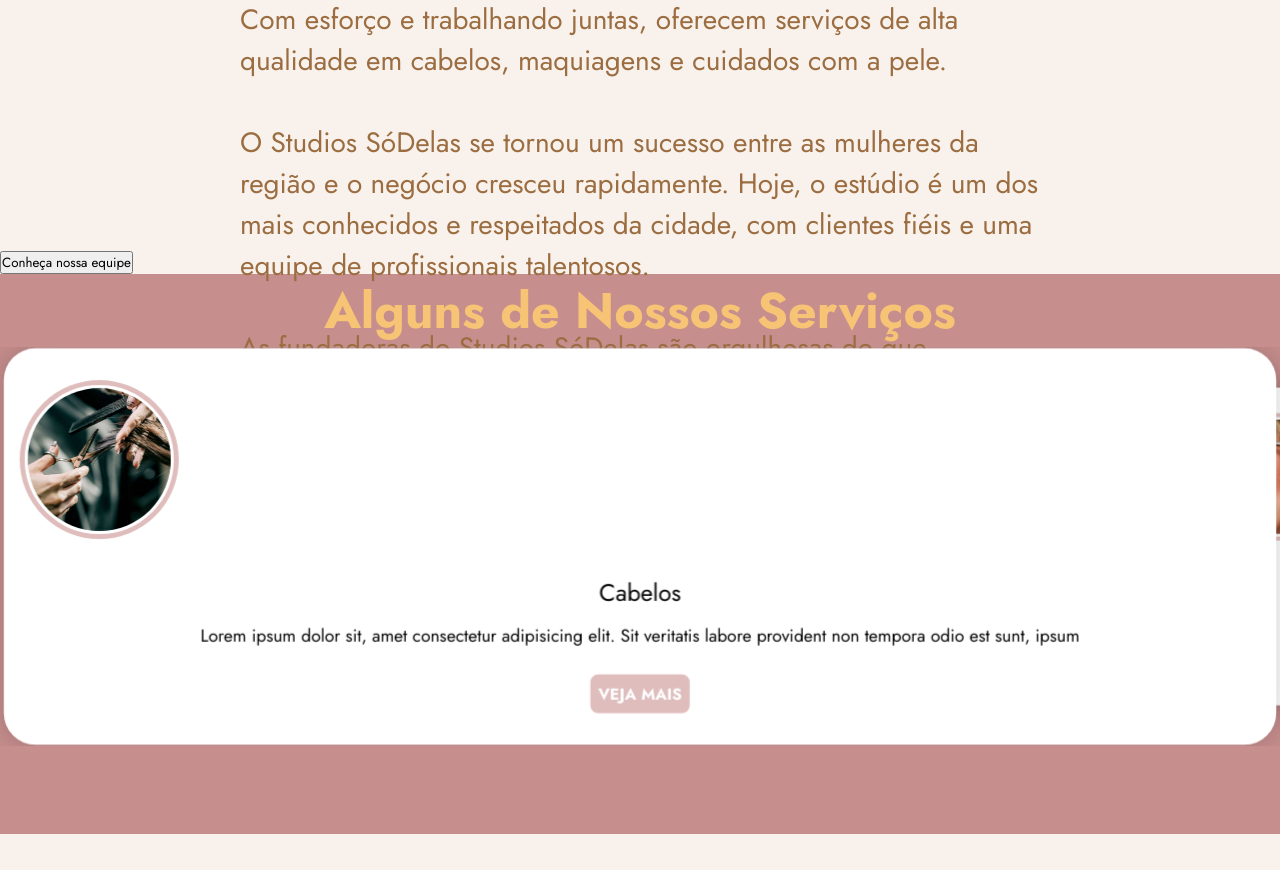
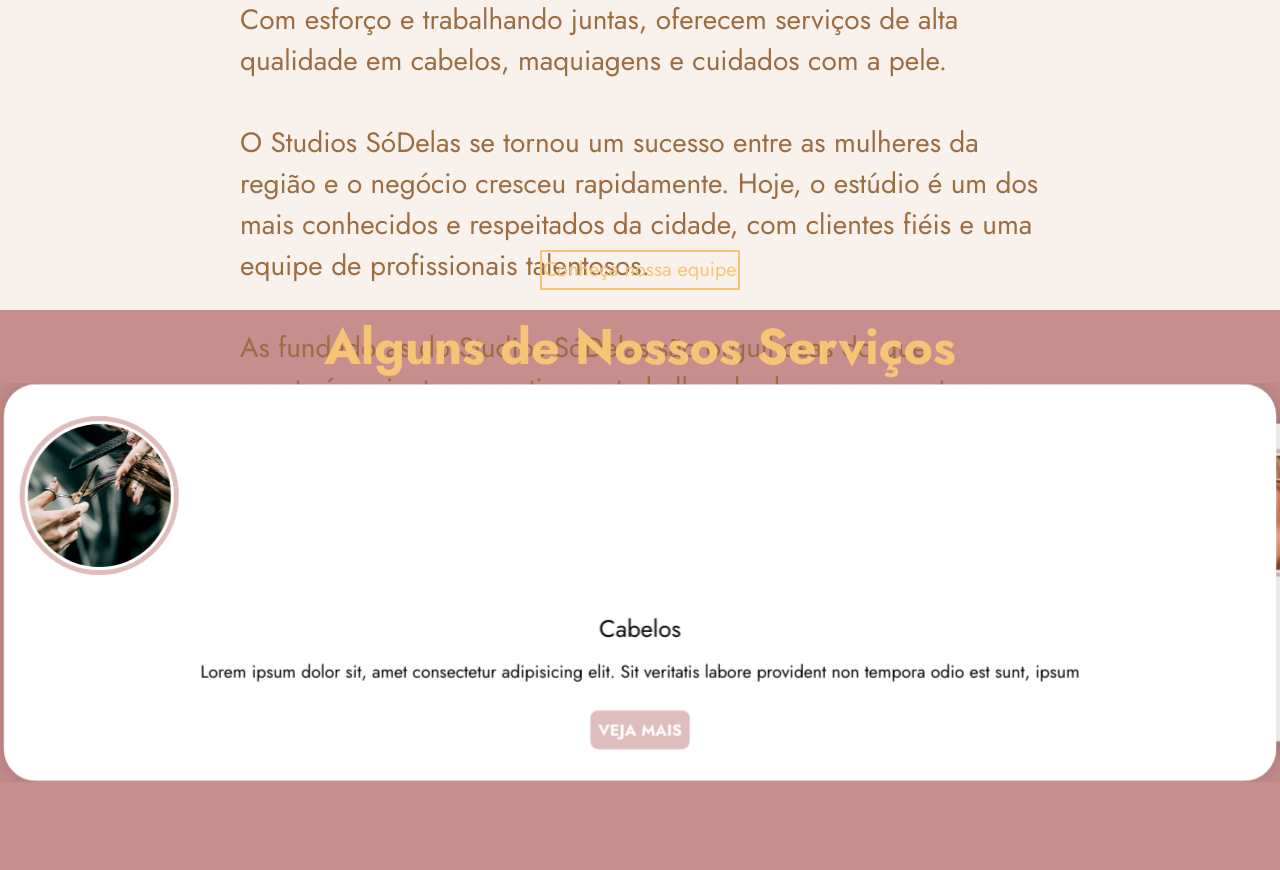
Before and after one commit to serya012/projetoSalaoPI, a PHP site: page / in a window 1280 px wide. Shown: the part 1699-2569 px from the top of the page. Before the commit the page ends 2533 px from the top, so only its background shows below. Run offline with PHP 8.4, Linux system fonts and the light colour scheme.

Commit message:
CAMEL CASE PRR

```diff
--- a/css/estilo.css
+++ b/css/estilo.css
@@ -70,7 +70,53 @@ body {
     font-size: 25px;
     color: #9B6D41;
 }
+.conhecaEquipe{
 
+    display: flex;
+    justify-content: center;
+    text-decoration: none;
+    padding-bottom: 20px;
+    /*position: absolute;
+    bottom: 0;
+    left: 50%;
+    transform: translateX(-50%);
+    width: 35vh;
+    padding: 30px 0;
+    text-align: center;
+    margin: 20px 10px;
+    border: 2px solid #F9F2EC;
+    background: transparent;
+    color: #F9F2EC;
+    cursor: pointer;
+    overflow: hidden;
+    transition: 0.4s;
+    font-size: 20px;*/
+}
+.conhecaEquipe button{
+
+    background-color: transparent;
+    border: 2px solid #F7C375;;
+    cursor: pointer;
+    font-size: 20px;
+    color: #F7C375;
+    width: 25vh;
+    height: 5vh;
+    /*position: absolute;
+    bottom: 0;
+    left: 50%;
+    transform: translateX(-50%);
+    width: 35vh;
+    padding: 30px 0;
+    text-align: center;
+    margin: 20px 10px;
+    border: 2px solid #F9F2EC;
+    background: transparent;
+    color: #F9F2EC;
+    cursor: pointer;
+    overflow: hidden;
+    transition: 0.4s;
+    font-size: 20px;*/
+}
 .servicos1{
     background-color: #C68E8D;
     height: 70vh;
--- a/css/estiloserv.css
+++ b/css/estiloserv.css
@@ -28,7 +28,6 @@
     border-radius: 2em;
     box-shadow: 0 0 2em rgba(0, 0, 0, .2);
     padding: 2em 1em;
-
     display: flex;
     align-items: center;
     flex-direction: column;
--- a/index.html
+++ b/index.html
@@ -90,7 +90,7 @@
         </p>
       </div>
     </div>
-    <div><a href="#"><button type="button" class="btn-conheca-equipe"><span>Conheça nossa equipe</span></button></a></div>
+    <div class="conhecaEquipe"><a href="#"><button type="button" class="btn-conheca-equipe"><span>Conheça nossa equipe</span></button></a></div>
 
     <div class="servicos1">
       <div class="servicosdesc">
```
